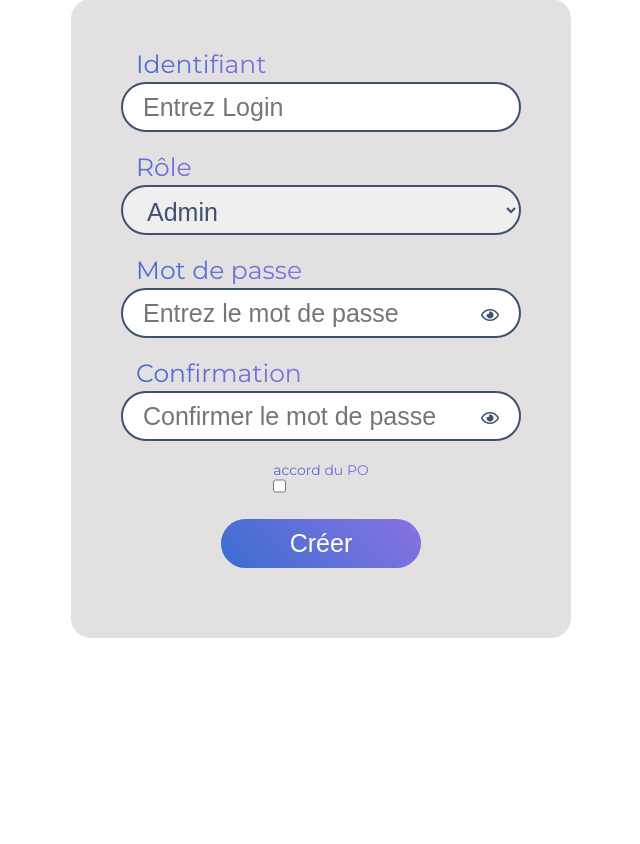
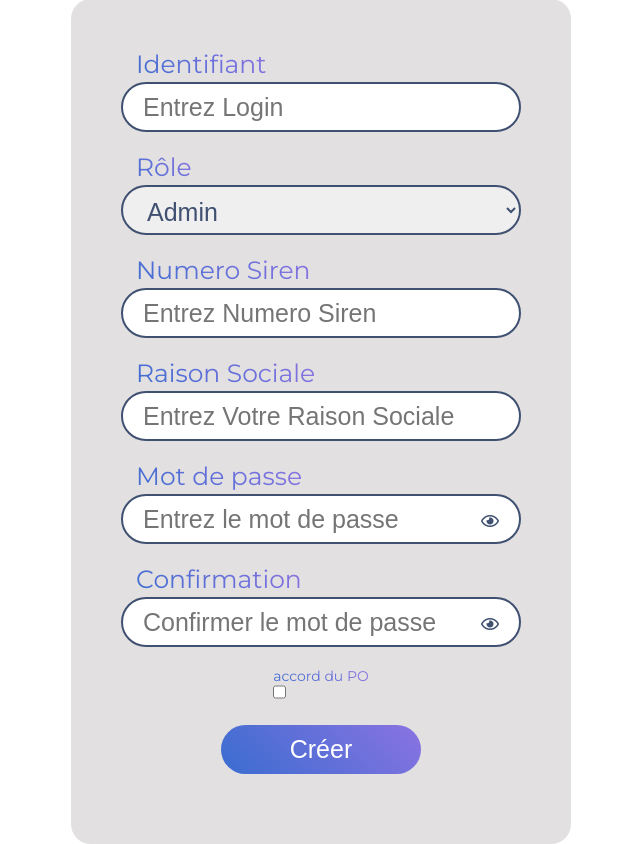
Before and after one commit to Caraidas/Portail-Web-et-gestion-de-paiement, a PHP site: page /addAccount.php in a window 1280 px wide. Shown: the part 361-1205 px from the top of the page, without its empty margins (319-959 px from the left). Before the commit the page ends 999 px from the top, so only its background shows below. Run offline with PHP 8.4, Linux system fonts and the light colour scheme; the visitor is signed in with stand-in values (Sample User, id 1); data that the repository does not hold is empty; some libraries are stand-ins or nearby versions.

Commit message:
correction formukaire ajour personnes

```diff
--- a/Class/SQLData.php
+++ b/Class/SQLData.php
@@ -338,9 +338,11 @@ class SQLData
      * @param $mdp : mot de passe du futur utilisateur
      * @return void
      */
-    public static function addLogin($db, $login, $role, $mdp){
+    public static function addLogin($db, $login, $role, $mdp,$siren,$raison){
 
         $query = "INSERT INTO B_Login (Login, MotDePasse, Role) VALUES ('".$login."', md5('".$mdp."'), '".$role."')";
+        $db->query($query);
+        $query = "INSERT INTO B_Client (NumSiren,RaisonSociale,Login) VALUES ($siren,'$raison','$login')";
         $db->query($query);
     }
 
--- a/addAccount.php
+++ b/addAccount.php
@@ -51,7 +51,8 @@
                 if (isset($_POST["AjoutMDP"]) && ($_POST["AjoutMDP"] === $_POST["ConfirmationMDP"]) && !empty($_POST["AjoutMDP"])) {
                     if (isset($_POST["AjoutLogin"]) && !empty($_POST["AjoutLogin"])){
                         if(isset($_POST['checkbox'])){
-                            SQLData::addLogin($db, $_POST["AjoutLogin"], $_POST["AjoutRole"], $_POST["AjoutMDP"]);
+                            SQLData::addLogin($db, $_POST["AjoutLogin"], $_POST["AjoutRole"], $_POST["AjoutMDP"],
+                                $_POST["Siren"],$_POST["Raison"]);
                             echo "<div class='success'><p>L'utilisateur " . $_POST['AjoutLogin'] . " a bien été ajouté</p></div>";
                         }
                     }
@@ -74,6 +75,14 @@
                             <option valeur="PO">Product Owner</option>
                             <option valeur="Commerçant">Commerçant</option>
                         </select>
+                    </div>
+                    <div>
+                        <label for="Siren">Numero Siren</label>
+                        <input class="input" id="Siren" name="Siren" type="text" placeholder="Entrez Numero Siren" required/>
+                    </div>
+                    <div>
+                        <label for="Raison">Raison Sociale</label>
+                        <input class="input" id="Raison" name="Raison" type="text" placeholder="Entrez Votre Raison Sociale" required/>
                     </div>
 
                     <div>
```
